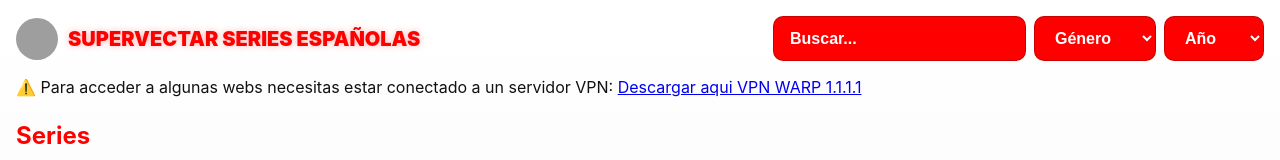
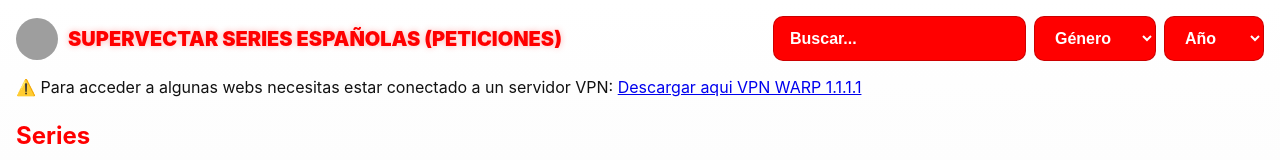
Before and after one commit to supervectar-coder/SUPERSERIESES, a plain HTML site: page index.html in a window 1280 px wide. Shown: the top 160 px of the page. Drawn offline with Linux system fonts and the light colour scheme; grey boxes are pictures that could not be loaded.

Commit message:
Update index.html

```diff
--- a/index.html
+++ b/index.html
@@ -3,7 +3,7 @@
 <head>
 <meta charset="utf-8">
 <meta name="viewport" content="width=device-width,initial-scale=1,maximum-scale=1,user-scalable=no">
-<title>SUPERVECTAR SERIES ESPAÑOLAS</title>
+<title>SUPERVECTAR SERIES ESPAÑOLAS (PETICIONES)</title>
 
 <style>
 :root{
@@ -142,7 +142,7 @@ h2{
 <header>
   <div style="display:flex;align-items:center;gap:10px;">
     <img src="https://i.ibb.co/7dGjZb80/6.jpg" style="height:42px;width:42px;border-radius:50%;object-fit:cover;">
-    <div><h1>SUPERVECTAR SERIES ESPAÑOLAS</h1></div>
+    <div><h1>SUPERVECTAR SERIES ESPAÑOLAS (PETICIONES)</h1></div>
   </div>
 
   <div class="controls" style="display:flex;gap:8px;flex-wrap:wrap;">
```
